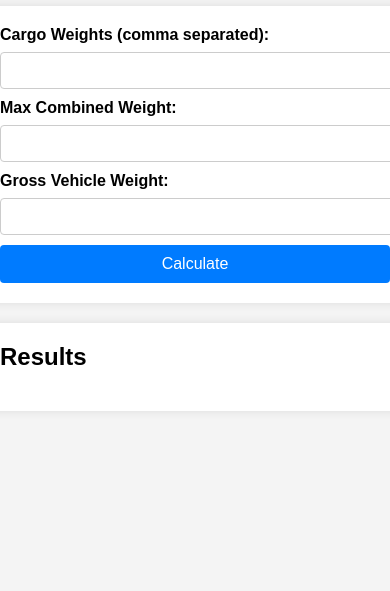
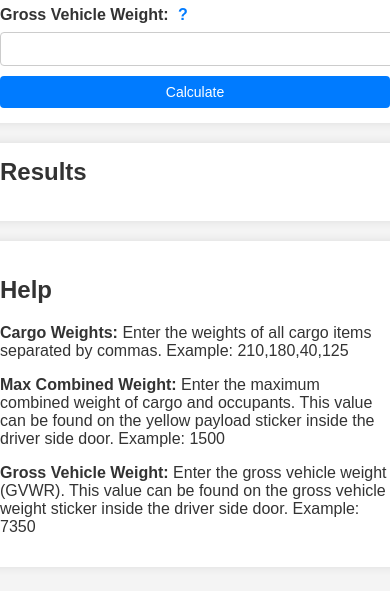
Before and after one commit to djdefi/trailer_weight, a plain HTML site: page index.html in a window 390 px wide. Shown: the part 253-844 px from the top of the page. Drawn offline with Linux system fonts and the light colour scheme.

Commit message:
Add help text and fix CSS for better alignment and mobile responsiveness

```diff
--- a/index.html
+++ b/index.html
@@ -9,13 +9,19 @@
 <body>
     <h1>Trailer Weight Calculator</h1>
     <form id="calculator-form">
-        <label for="cargo">Cargo Weights (comma separated):</label>
+        <label for="cargo">Cargo Weights (comma separated):
+            <span class="tooltip" title="Enter the weights of all cargo items separated by commas. Example: 210,180,40,125">?</span>
+        </label>
         <input type="text" id="cargo" name="cargo" required>
 
-        <label for="max-weight">Max Combined Weight:</label>
+        <label for="max-weight">Max Combined Weight:
+            <span class="tooltip" title="Enter the maximum combined weight of cargo and occupants. This value can be found on the yellow payload sticker inside the driver side door. Example: 1500">?</span>
+        </label>
         <input type="number" id="max-weight" name="max-weight" required>
 
-        <label for="gross-vehicle-weight">Gross Vehicle Weight:</label>
+        <label for="gross-vehicle-weight">Gross Vehicle Weight:
+            <span class="tooltip" title="Enter the gross vehicle weight (GVWR). This value can be found on the gross vehicle weight sticker inside the driver side door. Example: 7350">?</span>
+        </label>
         <input type="number" id="gross-vehicle-weight" name="gross-vehicle-weight" required>
 
         <button type="button" id="calculate-button">Calculate</button>
@@ -29,6 +35,12 @@
         <p id="max-combined-weight"></p>
         <p id="gross-vehicle-weight-result"></p>
     </div>
+    <div id="help-section">
+        <h2>Help</h2>
+        <p><strong>Cargo Weights:</strong> Enter the weights of all cargo items separated by commas. Example: 210,180,40,125</p>
+        <p><strong>Max Combined Weight:</strong> Enter the maximum combined weight of cargo and occupants. This value can be found on the yellow payload sticker inside the driver side door. Example: 1500</p>
+        <p><strong>Gross Vehicle Weight:</strong> Enter the gross vehicle weight (GVWR). This value can be found on the gross vehicle weight sticker inside the driver side door. Example: 7350</p>
+    </div>
     <script src="script.js"></script>
 </body>
 </html>
--- a/styles.css
+++ b/styles.css
@@ -8,6 +8,7 @@ body {
     justify-content: center;
     min-height: 100vh;
     background-color: #f4f4f4;
+    color: #333;
 }
 
 h1 {
@@ -70,3 +71,65 @@ button:hover {
 #results p {
     margin: 5px 0;
 }
+
+.tooltip {
+    display: inline-block;
+    margin-left: 5px;
+    cursor: pointer;
+    color: #007bff;
+}
+
+.tooltip:hover {
+    color: #0056b3;
+}
+
+#help-section {
+    background: #fff;
+    padding: 20px;
+    border-radius: 8px;
+    box-shadow: 0 0 10px rgba(0, 0, 0, 0.1);
+    max-width: 400px;
+    width: 100%;
+    margin-top: 20px;
+}
+
+@media (prefers-color-scheme: dark) {
+    body {
+        background-color: #333;
+        color: #f4f4f4;
+    }
+
+    form, #results, #help-section {
+        background: #444;
+        color: #f4f4f4;
+    }
+
+    input[type="text"],
+    input[type="number"] {
+        background: #555;
+        color: #f4f4f4;
+        border: 1px solid #666;
+    }
+
+    button {
+        background-color: #0056b3;
+    }
+
+    button:hover {
+        background-color: #007bff;
+    }
+}
+
+@media (max-width: 600px) {
+    form, #results, #help-section {
+        max-width: 100%;
+        padding: 15px;
+    }
+
+    input[type="text"],
+    input[type="number"],
+    button {
+        font-size: 14px;
+        padding: 8px;
+    }
+}
```
